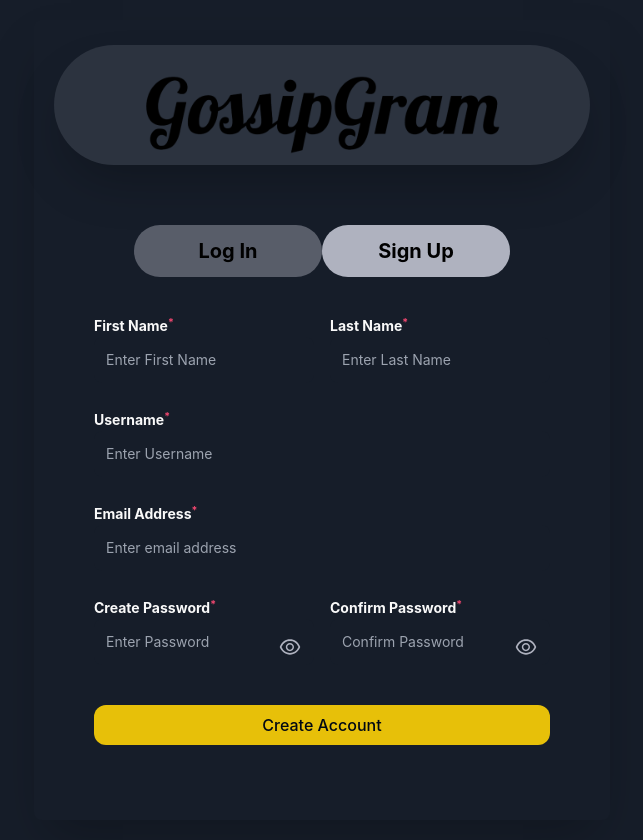
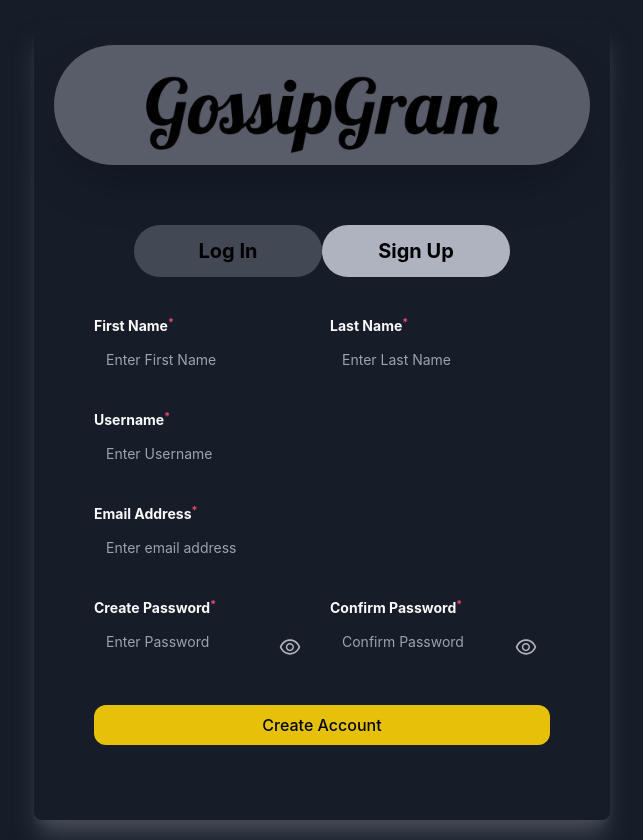
Before and after one commit to gossipgram/GossipGram, a React (Create React App) app: page / in a window 1280 px wide. Shown: the whole page, without its empty margins (318-961 px from the left). Built offline with nearby package versions, Linux system fonts and the light colour scheme.

Commit message:
login sign up page color change

```diff
--- a/src/Pages/LoginSignup.jsx
+++ b/src/Pages/LoginSignup.jsx
@@ -8,8 +8,8 @@ const LoginSignupPage = () => {
   const [userType, setUserType] = useState("signup");
 
   return (
-    <div className="max-w-xl mx-auto min-h-[800px] justify-between shadow-2xl p-5 mt-5 mb-5 rounded-lg">
-      <div className="flex justify-center bg-richblack-700  w-[100%] mt-[5px] mb-[15px] h-[120px] border-none shadow-2xl rounded-full">
+    <div className="max-w-xl mx-auto min-h-[800px]  justify-between shadow-xl shadow-richblack-600 p-5 my-5 rounded-lg">
+      <div className="flex justify-center bg-richblack-500  w-[100%] mt-[5px] mb-[15px] h-[120px] border-none shadow-2xl rounded-full">
         <img
           src={Logo}
           alt=""
@@ -24,7 +24,7 @@ const LoginSignupPage = () => {
           <button
             onClick={() => setUserType("login")}
             className={`${
-              userType === "login" ? "bg-richblack-100" : "bg-richblack-500"
+              userType === "login" ? "bg-richblack-100" : "bg-richblack-600"
             } w-[50%] h-[100%] rounded-full text-black font-bold text-xl p-3 transition-all duration-300`}
           >
             Log In
@@ -33,7 +33,7 @@ const LoginSignupPage = () => {
           <button
             onClick={() => setUserType("signup")}
             className={`${
-              userType === "signup" ? "bg-richblack-100" : "bg-richblack-500"
+              userType === "signup" ? "bg-richblack-100" : "bg-richblack-600"
             } w-[50%] h-[100%] rounded-full text-black font-bold text-xl p-3 transition-all duration-300`}
           >
             Sign Up
```
